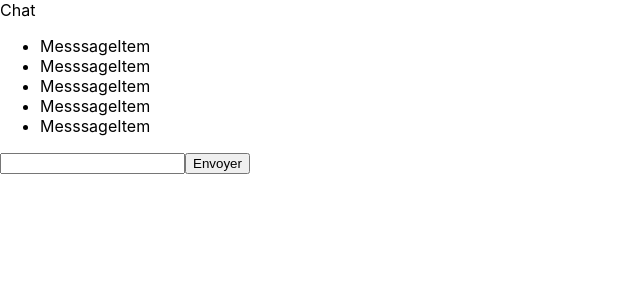
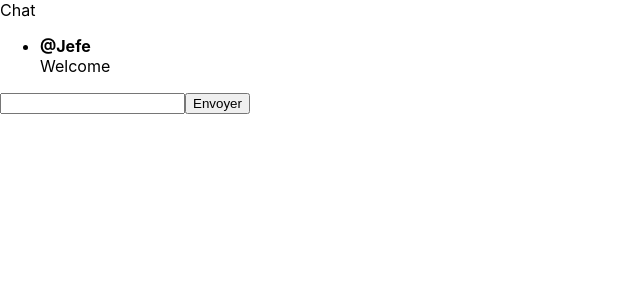
Before and after one commit to adjikpo/react-app-cours, a React (Create React App) app: page / in a window 1280 px wide. Shown: the top 300 px of the page, without its empty margins (0-640 px from the left). Built offline with nearby package versions, Linux system fonts and the light colour scheme.

Commit message:
updating MessageItem: Adding the props and validation props, MessageList: Adding the state

```diff
--- a/src/components/MessageItem.js
+++ b/src/components/MessageItem.js
@@ -1,10 +1,20 @@
 import React from 'react';
+import PropTypes from 'prop-types';
 
-export const MessageItem = () => {
+export const MessageItem = (props) => {
+
     return (
         <li>
-            <div>MesssageItem</div>
+            <div>
+                    <strong>@{ props.username }</strong>
+                    <div>{ props.message }</div>
+            </div>
         </li>
     )
 
 };
+
+MessageItem.propTypes = {
+    username: PropTypes.string.isRequired,
+    message: PropTypes.string.isRequired
+  };
--- a/src/components/MessageList.js
+++ b/src/components/MessageList.js
@@ -1,18 +1,25 @@
-import React from 'react';
-import {MessageItem} from './MessageItem'
+import React, { useState } from 'react';
+import {MessageItem} from './MessageItem';
 
 const MessageList = () => {
+  const [messages, setMessage] = useState([
+    { user: 'Jefe', text: 'Welcome' },
+  ]);
 
+  return (
+    <ul>
+        { messages.map((message, i) => {
+          return (
+              <MessageItem
+                  key={i}
+                  username={message.user}
+                  message={message.text}
+              />
+          )
+      }) }
 
-        return (
-          <ul>
-            <MessageItem />
-            <MessageItem />
-            <MessageItem />
-            <MessageItem />
-            <MessageItem />
-          </ul>
-        );
+    </ul>
+  );
 
 }
 
```
